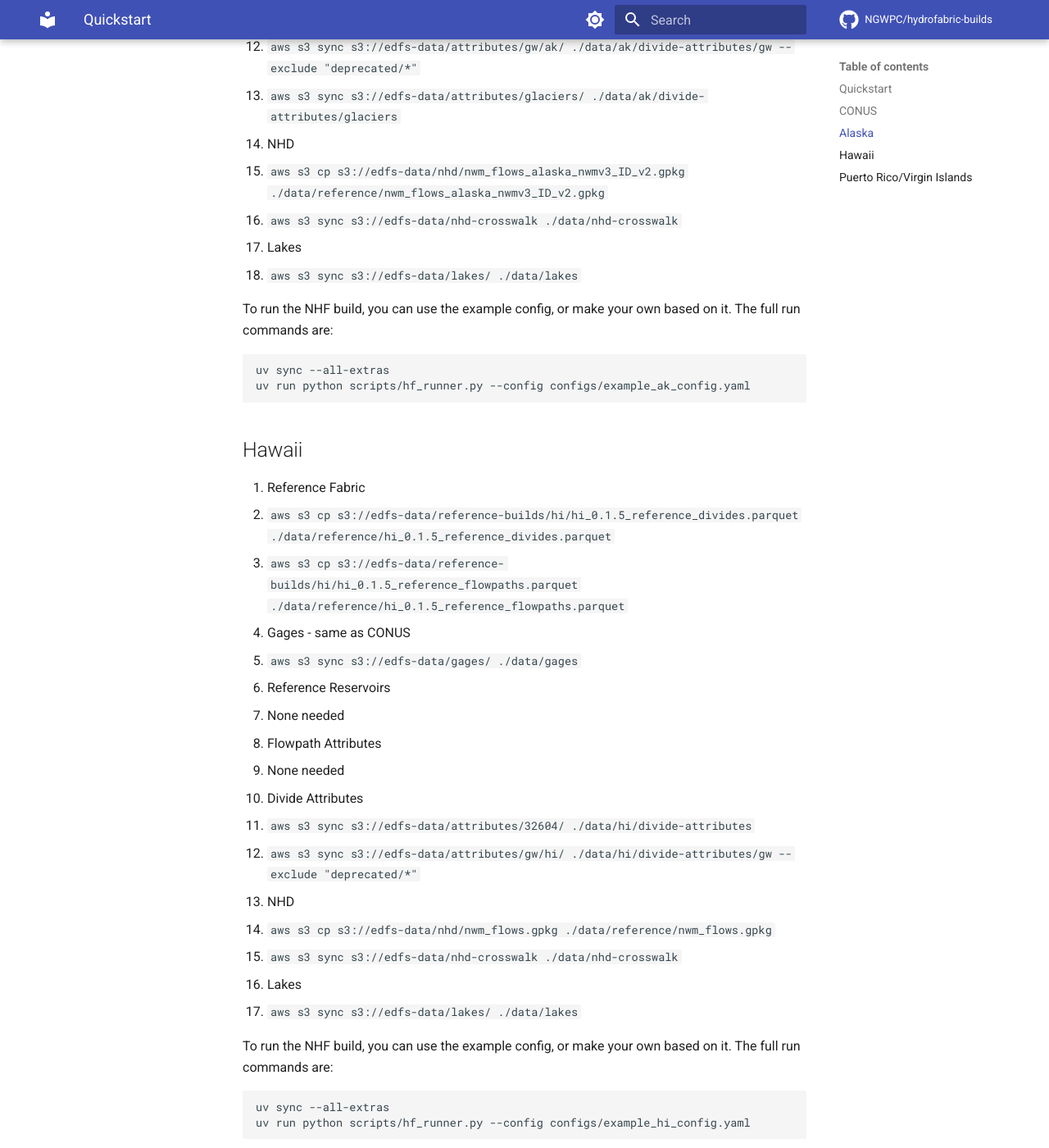
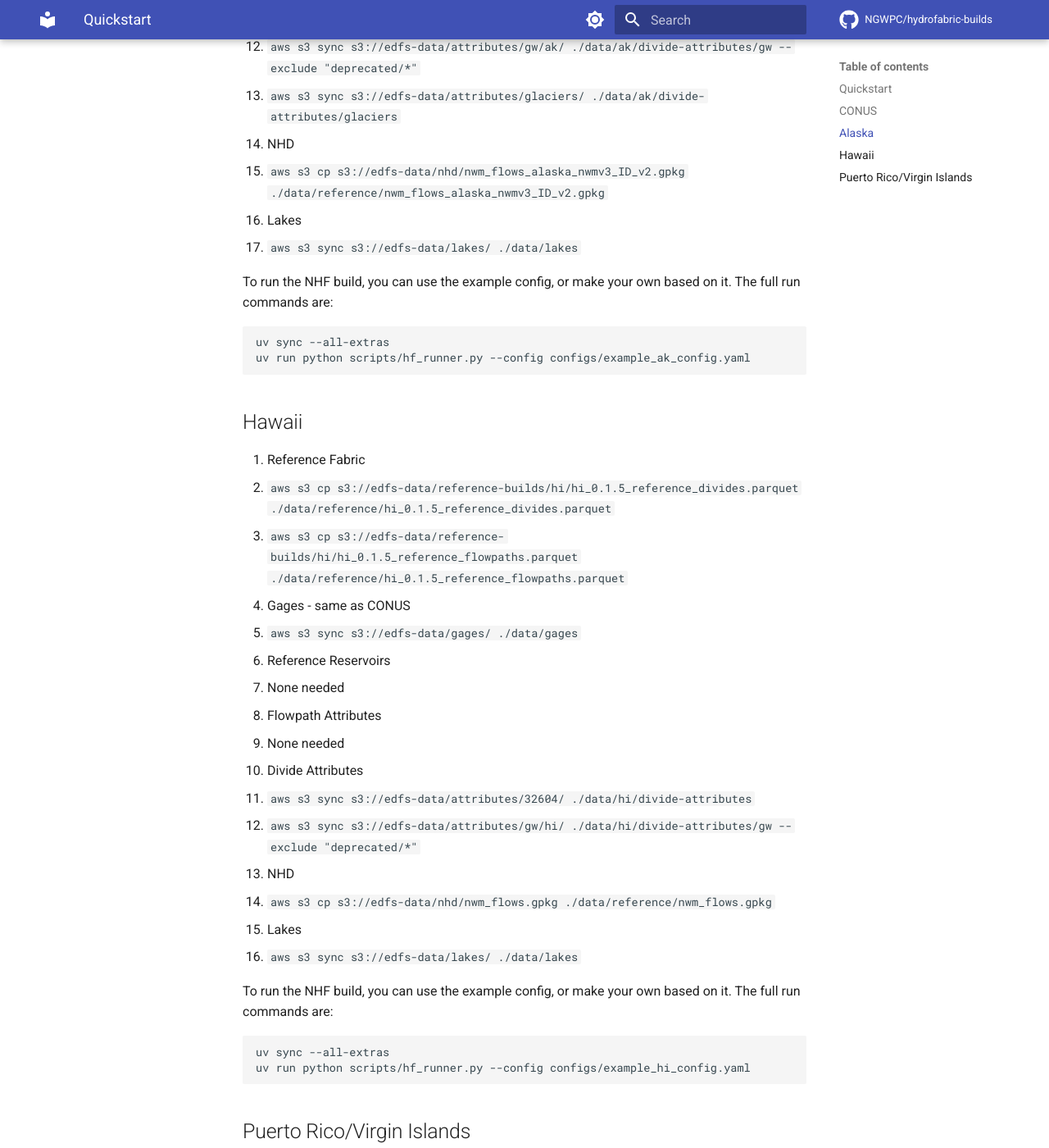
Before and after one commit to NGWPC/nhf-builds, an MkDocs documentation site: the page built from docs/builds/quickstart.md, in a window 1280 px wide and 1400 px high, scrolled down 1894 px. Shown: the whole window at 82% size. Built offline with MkDocs 1.6.1 and Material for MkDocs 9.7.7, drawn with Linux system fonts in a browser that asks for light colours; comment, search, counter and statistics services are not loaded; some of the changed text lies outside the part shown.

```diff
--- a/docs/builds/quickstart.md
+++ b/docs/builds/quickstart.md
@@ -57,7 +57,6 @@ uv run python scripts/hf_runner.py --config configs/example_config.yaml
 
 6. NHD
 - `aws s3 cp s3://edfs-data/nhd/nwm_flows_alaska_nwmv3_ID_v2.gpkg ./data/reference/nwm_flows_alaska_nwmv3_ID_v2.gpkg`
-- `aws s3 sync s3://edfs-data/nhd-crosswalk ./data/nhd-crosswalk`
 
 7. Lakes
 - `aws s3 sync s3://edfs-data/lakes/ ./data/lakes`
@@ -88,7 +87,6 @@ uv run python scripts/hf_runner.py --config configs/example_ak_config.yaml
 
 6. NHD
 - `aws s3 cp s3://edfs-data/nhd/nwm_flows.gpkg ./data/reference/nwm_flows.gpkg`
-- `aws s3 sync s3://edfs-data/nhd-crosswalk ./data/nhd-crosswalk`
 
 7. Lakes
 - `aws s3 sync s3://edfs-data/lakes/ ./data/lakes`
@@ -119,7 +117,6 @@ uv run python scripts/hf_runner.py --config configs/example_hi_config.yaml
 
 6. NHD
 - `aws s3 cp s3://edfs-data/nhd/nwm_flows.gpkg ./data/reference/nwm_flows.gpkg`
-- `aws s3 sync s3://edfs-data/nhd-crosswalk ./data/nhd-crosswalk`
 
 7. Lakes
 - `aws s3 sync s3://edfs-data/lakes/ ./data/lakes`
```
Also changed, not shown: 3 other files.
